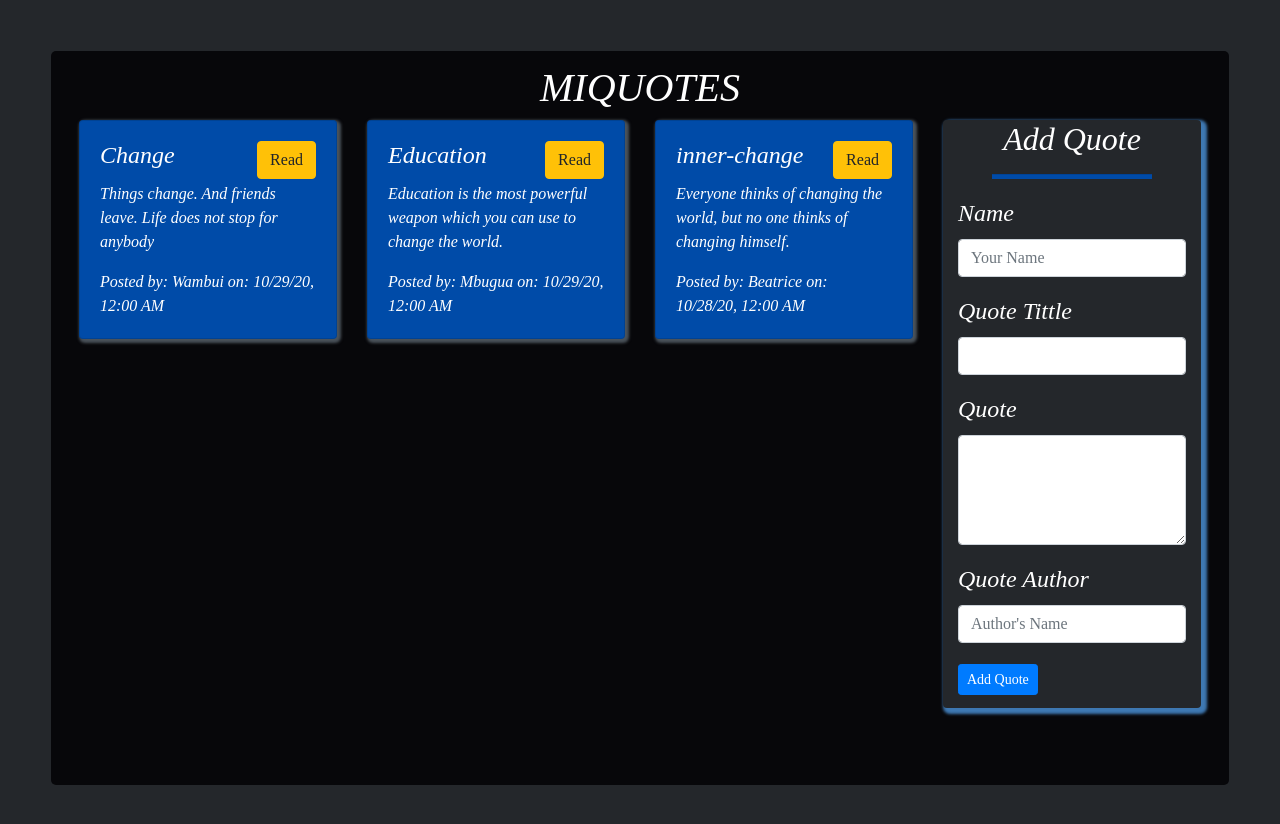
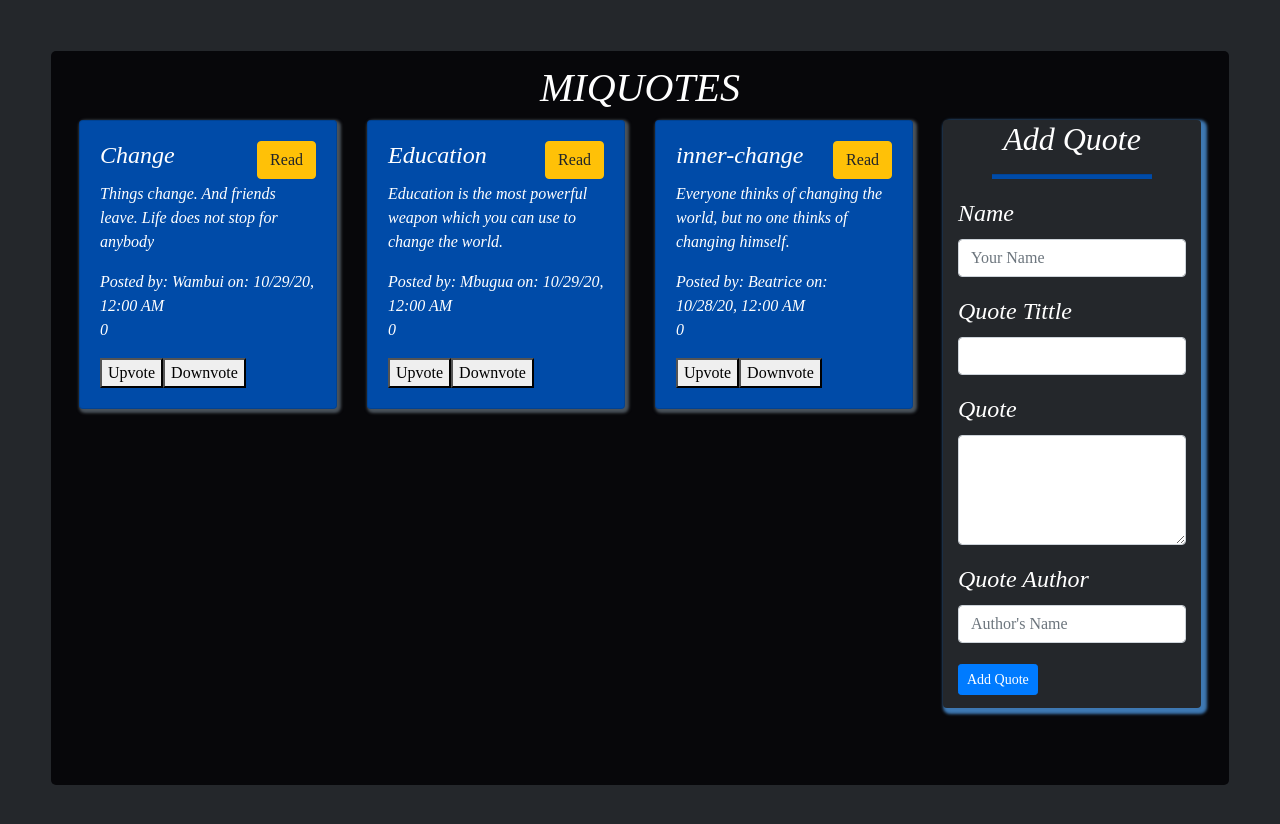
Before and after one commit to BeatriceWambuiMbugua/Quotes, an Angular app: page / in a window 1280 px wide. Shown: the top 824 px of the page. Built offline with nearby package versions, Linux system fonts and the light colour scheme.

Commit message:
added the upvote and downvote button

```diff
--- a/src/app/app.module.ts
+++ b/src/app/app.module.ts
@@ -9,6 +9,7 @@ import { MiquotesDetailComponent } from './miquotes-detail/miquotes-detail.compo
 import { MiquotesFormComponent } from './miquotes-form/miquotes-form.component';
 import { StrikethroughDirective } from './strikethrough.directive';
 import { DateCountPipe } from './date-count.pipe';
+import { UpwardComponent } from './upward/upward.component';
 
 @NgModule({
   declarations: [
@@ -17,7 +18,8 @@ import { DateCountPipe } from './date-count.pipe';
     MiquotesDetailComponent,
     MiquotesFormComponent,
     StrikethroughDirective,
-    DateCountPipe
+    DateCountPipe,
+    UpwardComponent
   ],
   imports: [
     BrowserModule,
--- a/src/app/miquotes/miquotes.component.html
+++ b/src/app/miquotes/miquotes.component.html
@@ -16,6 +16,7 @@
                                 <app-miquotes-detail id="read"
                                 *ngIf='quote.showAuthor' [quotes]='quote' (isRead)='quoteRead($event, i)'>
                                 </app-miquotes-detail>
+                                <app-upward></app-upward>
                             </div>
                         </div>
                     </div>
@@ -23,6 +24,7 @@
             </div>
             <div class="col-sm-3">
                 <app-miquotes-form (add)="addedNewMiquotes($event)"></app-miquotes-form>
+
             </div>
         </div>
     </div>
--- /dev/null
+++ b/src/app/upward/upward.component.html
@@ -0,0 +1,5 @@
+<div>
+    <p>{{numberOfLikes}}</p>
+    <button (click)="upvoteButtonClick()">Upvote</button>
+    <button (click)="downvoteButtonClick()">Downvote</button>
+</div>
--- /dev/null
+++ b/src/app/upward/upward.component.ts
@@ -0,0 +1,28 @@
+import { Component, OnInit, Input } from '@angular/core';
+
+@Component({
+  selector: 'app-upward',
+  templateUrl: './upward.component.html',
+  styleUrls: ['./upward.component.css']
+})
+export class UpwardComponent implements OnInit {
+
+  @Input () upward: string;
+  numberOfLikes: number = 0;
+
+  upvoteButtonClick(){
+    this.numberOfLikes++;
+  }
+
+  downvoteButtonClick(){
+    this.numberOfLikes--;
+  }
+
+
+
+  constructor() { }
+
+  ngOnInit() {
+  }
+
+}
```
Also changed, not shown: src/app/upward/upward.component.css (added), 1 other file (tests, documents, lock files or other folders).
